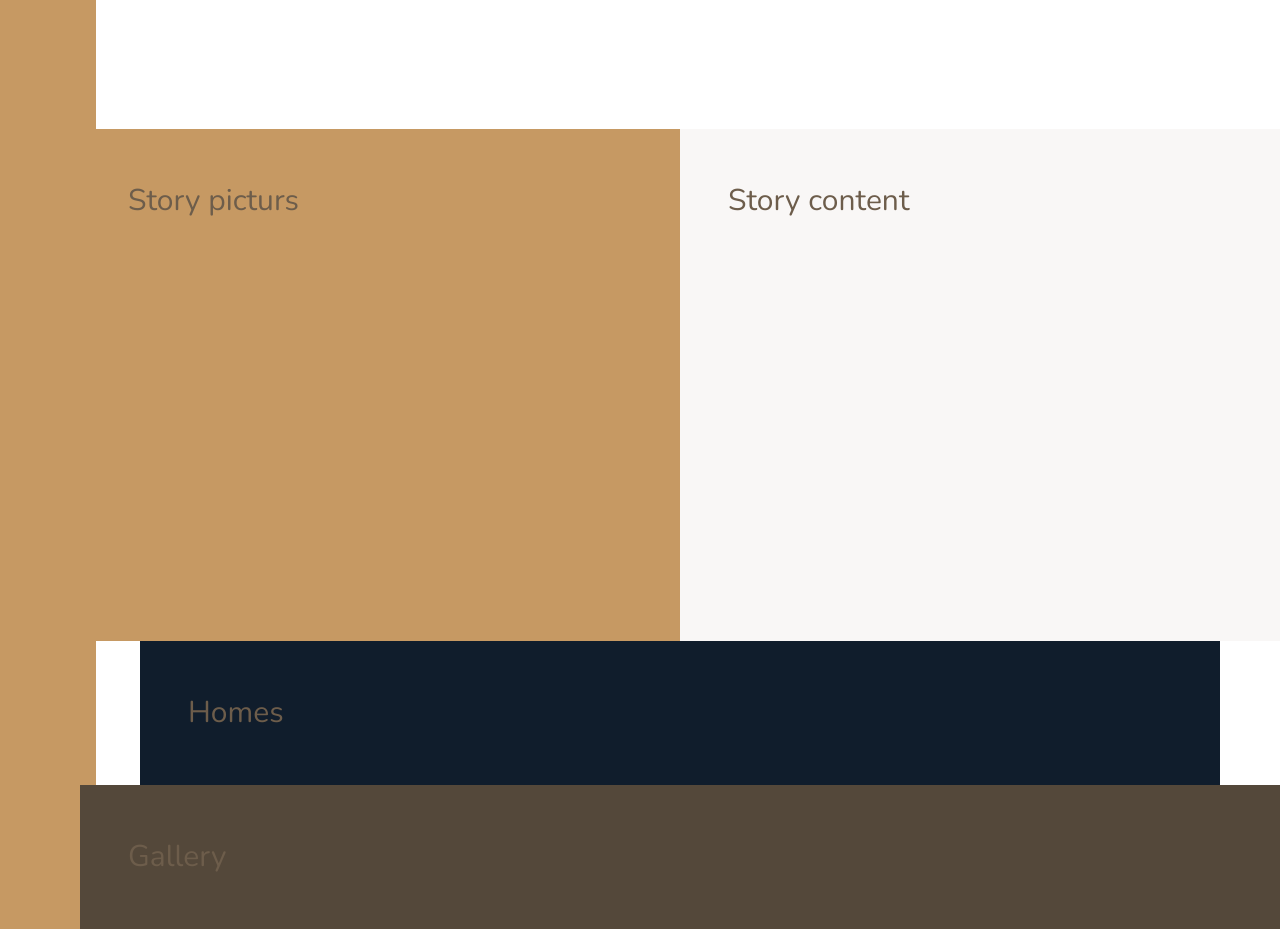
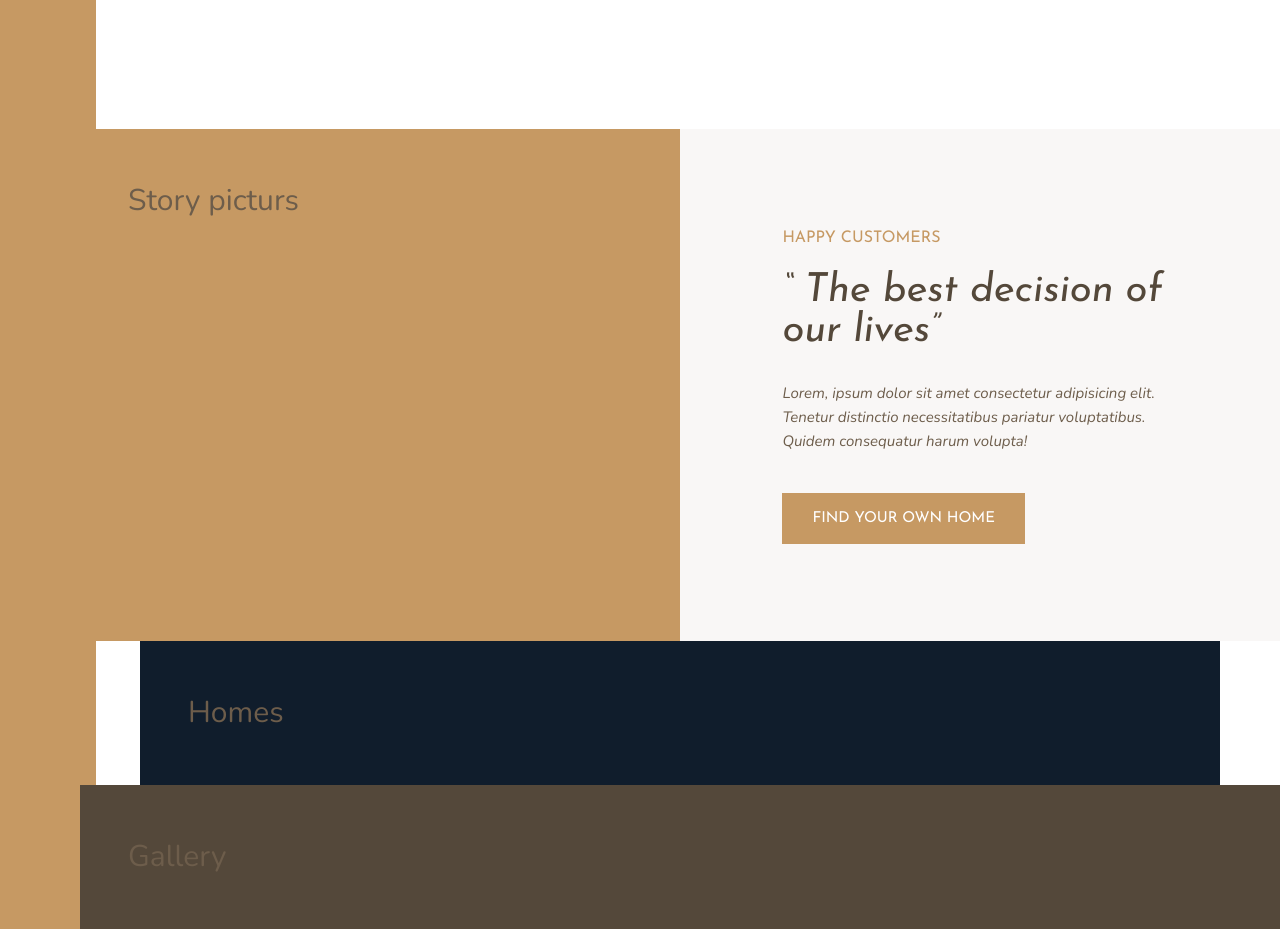
Before and after one commit to ZobaerIslam/Nexter, a website: page index.html in a window 1280 px wide. Shown: the part 1360-2289 px from the top of the page. Drawn offline with nearby package versions, Linux system fonts and the light colour scheme.

Commit message:
built the story content

```diff
--- a/index.html
+++ b/index.html
@@ -87,7 +87,13 @@
         </div>
 
         <div class="story__content">
-            Story content
+            <h3 class="heading-3 mb-sm">Happy Customers</h3>
+            <h2 class="heading-2 heading-2--dark mb-md">&ldquo; The best decision of our lives&rdquo;</h2>
+            <p class="story__text">
+                Lorem, ipsum dolor sit amet consectetur adipisicing elit. Tenetur distinctio
+                necessitatibus pariatur voluptatibus. Quidem consequatur harum volupta!
+            </p>
+            <button class="btn">Find your own home</button>
         </div>
 
         <section class="homes">
--- a/sass/_story.scss
+++ b/sass/_story.scss
@@ -10,6 +10,22 @@
     &__content {
         background-color: $color-grey-light-1;
         grid-column: col-start 5 / full-end;
+        padding: 6rem 8vw;
 
+
+        // display: flex;
+        // flex-direction: column;
+        // justify-content: center;
+        // align-items: flex-start;
+
+        display: grid;
+        align-content: center;
+        justify-items: start;
+    }
+
+    &__text {
+        font-size: 1.5rem;
+        font-style: italic;
+        margin-bottom: 4rem;
     }
 }
--- a/sass/_typography.scss
+++ b/sass/_typography.scss
@@ -9,22 +9,51 @@
 
 .heading-2 {
     @extend %heading;
+    font-size: 4rem;
+    font-style: italic;
+    line-height: 1;
+
+    &--light {color: $color-grey-light-1;}
+    &--dark {color: $color-grey-dark-1;}
 }
 
 .heading-3 {
     @extend %heading;
+
+    font-size: 1.6rem;
+    color: $color-primary;
+    text-transform: uppercase;
 }
 
 .heading-4 {
     @extend %heading;
     font-size: 1.9rem;
 
-    &--light {
-        color: $color-grey-light-1;
-    }
+    &--light {color: $color-grey-light-1;}
 
-    &--dark {
-        color: $color-grey-dark-1;
-    }
+    &--dark {color: $color-grey-dark-1;}
 
 }
+
+
+.btn {
+    background-color: $color-primary;
+    color: #fff;
+    border: none;
+    border-radius: 0;
+    font-family: $font-display;
+    font-size: 1.5rem;
+    text-transform: uppercase;
+    padding: 1.8rem 3rem;
+    cursor: pointer;
+    transition: all .2s;
+
+    &:hover {
+        background-color: $color-primary-dark;
+    }
+}
+
+.mb-sm { margin-bottom: 2rem;}
+.mb-md { margin-bottom: 3rem;}
+.mb-lg { margin-bottom: 4rem;}
+.mb-hg { margin-bottom: 8rem;}
```
Also changed, not shown: css/style.css.
